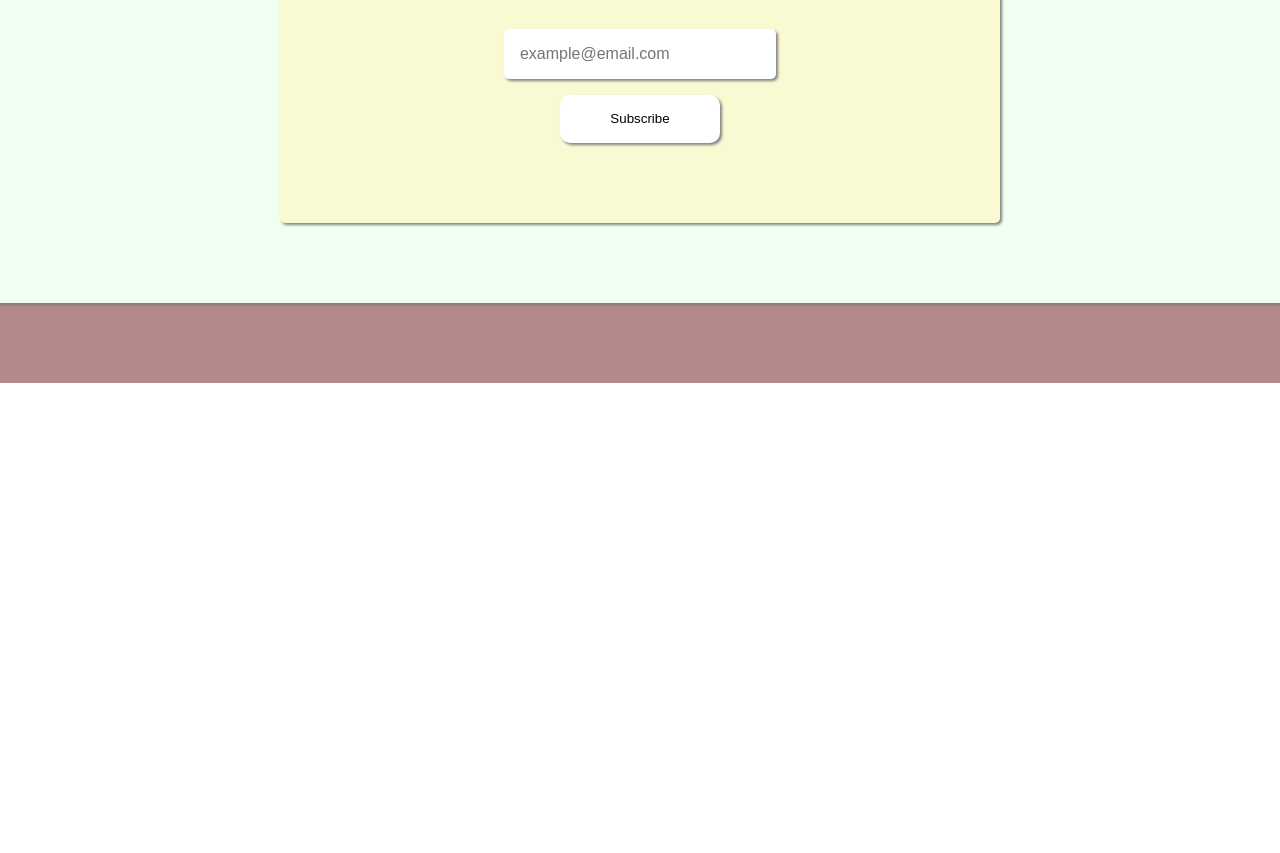
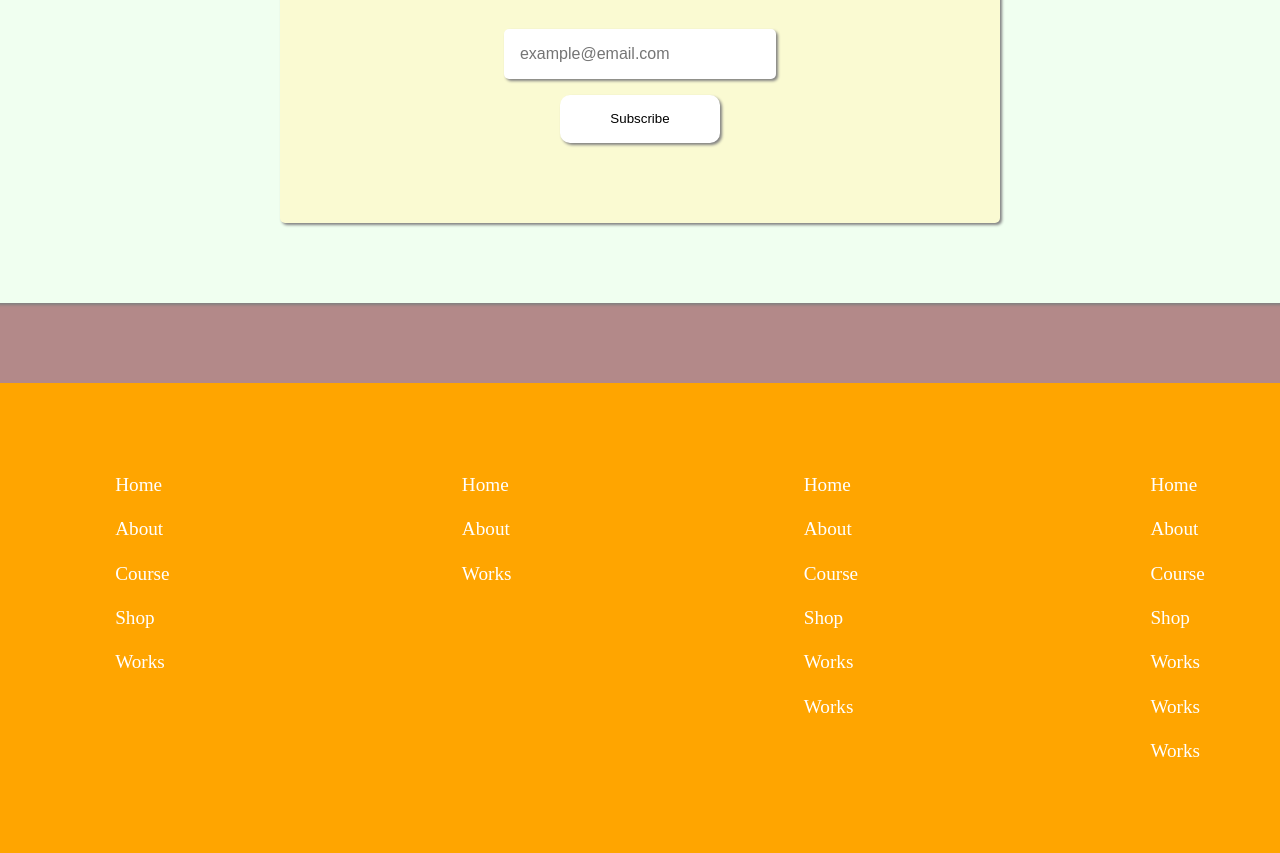
Before and after one commit to jamesangie/Online-Store-Demo, a website: page index.html in a window 1280 px wide. Shown: the part 4591-5444 px from the top of the page. Before the commit the page ends 4974 px from the top, so only its background shows below. Drawn offline with Linux system fonts and the light colour scheme.

Commit message:
Update footer section

```diff
--- a/index.html
+++ b/index.html
@@ -358,5 +358,49 @@
         </div>
     </section>
 
+
+    <footer class="footer">
+        <nav class="footer__nav">
+            <ul class="footer__list">
+                <li class="footer__item"><a href="" class="footer__link">Home</a></li>
+                <li class="footer__item"><a href="" class="footer__link">About</a></li>
+                <li class="footer__item"><a href="" class="footer__link">Course</a></li>
+                <li class="footer__item"><a href="" class="footer__link">Shop</a></li>
+                <li class="footer__item"><a href="" class="footer__link">Works</a></li>
+            </ul>
+        </nav>
+
+        <nav class="footer__nav">
+            <ul class="footer__list">
+                <li class="footer__item"><a href="" class="footer__link">Home</a></li>
+                <li class="footer__item"><a href="" class="footer__link">About</a></li>
+                <li class="footer__item"><a href="" class="footer__link">Works</a></li>
+            </ul>
+        </nav>
+
+        <nav class="footer__nav">
+            <ul class="footer__list">
+                <li class="footer__item"><a href="" class="footer__link">Home</a></li>
+                <li class="footer__item"><a href="" class="footer__link">About</a></li>
+                <li class="footer__item"><a href="" class="footer__link">Course</a></li>
+                <li class="footer__item"><a href="" class="footer__link">Shop</a></li>
+                <li class="footer__item"><a href="" class="footer__link">Works</a></li>
+                <li class="footer__item"><a href="" class="footer__link">Works</a></li>
+            </ul>
+        </nav>
+
+        <nav class="footer__nav">
+            <ul class="footer__list">
+                <li class="footer__item"><a href="" class="footer__link">Home</a></li>
+                <li class="footer__item"><a href="" class="footer__link">About</a></li>
+                <li class="footer__item"><a href="" class="footer__link">Course</a></li>
+                <li class="footer__item"><a href="" class="footer__link">Shop</a></li>
+                <li class="footer__item"><a href="" class="footer__link">Works</a></li>
+                <li class="footer__item"><a href="" class="footer__link">Works</a></li>
+                <li class="footer__item"><a href="" class="footer__link">Works</a></li>
+            </ul>
+        </nav>
+    </footer>
+
 </body>
 </html>
--- /dev/null
+++ b/styles/sass/modules/footer.scss
@@ -0,0 +1,20 @@
+.footer {
+    background-color: orange;
+    padding: 4rem;
+    display: flex;
+    justify-content: space-between;
+
+    &__list {
+        list-style: none;
+    }
+
+    &__item {
+        padding: 0.7rem;
+    }
+
+    &__link {
+        text-decoration: none;
+        font-size: 1.2rem;
+        color: white;
+    }
+}
--- a/styles/sass/style.scss
+++ b/styles/sass/style.scss
@@ -7,6 +7,7 @@
 @import 'modules/category';
 @import 'modules/product';
 @import 'modules/email';
+@import 'modules/footer';
 
 
 body {
```
Also changed, not shown: styles/style.css.
